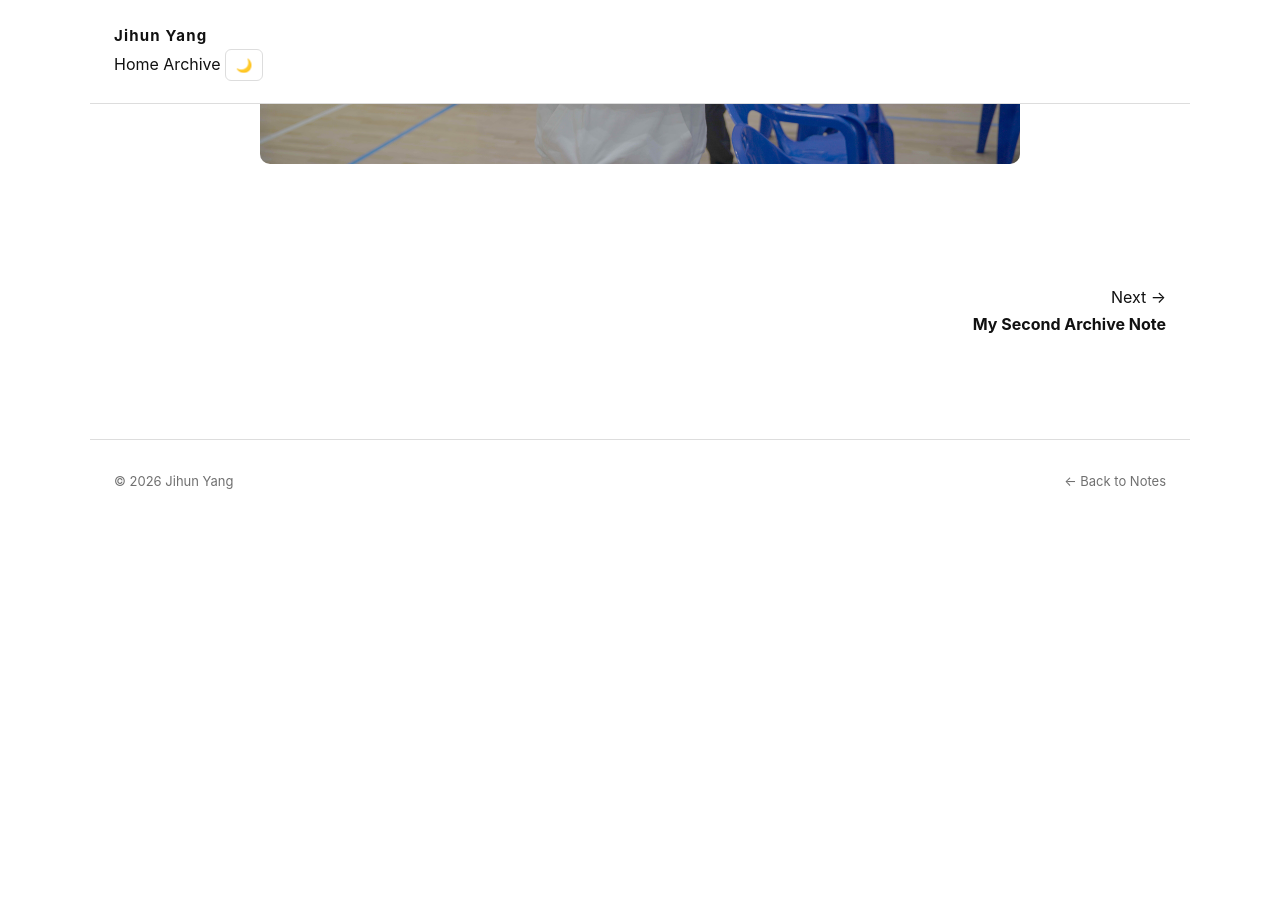
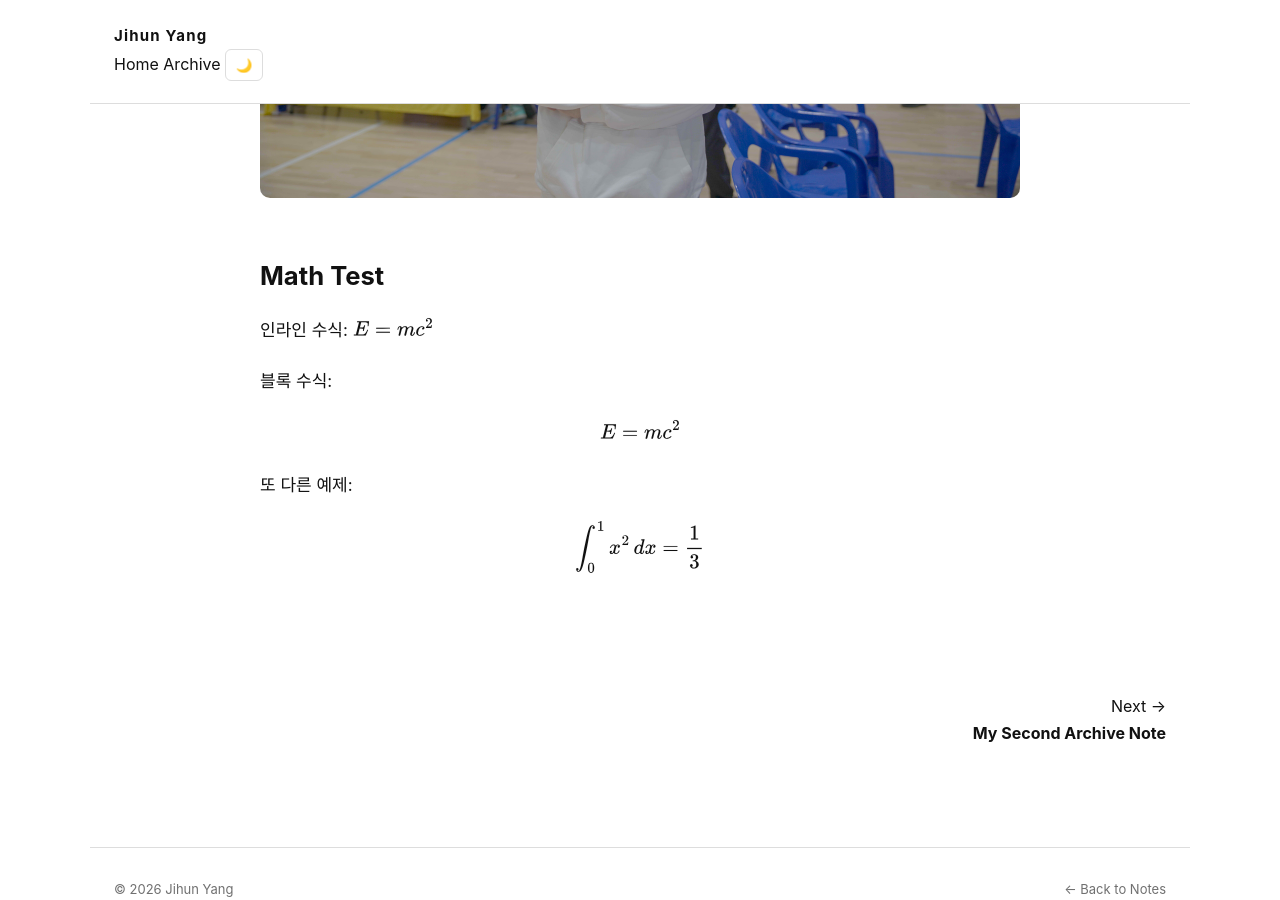
Before and after one commit to JihunYangKR/JihunYangKR.github.io, a Jekyll site: the page built from _posts/2026-09-19-first-note.md, in a window 1280 px wide and 900 px high, scrolled down 2298 px. Built offline with Jekyll 4.4.1, drawn with Linux system fonts in a browser that asks for light colours; before the commit the page ends 2840 px from its top, so only the background shows below that.

Commit message:
Update 2026-09-19-first-note.md

```diff
--- a/_posts/2026-09-19-first-note.md
+++ b/_posts/2026-09-19-first-note.md
@@ -37,3 +37,19 @@ Hello, Archive!
 ## Image Test
 
 ![Test Image](/assets/images/notes/DAN02341.jpg)
+
+## Math Test
+
+인라인 수식: $E = mc^2$
+
+블록 수식:
+
+$$
+E = mc^2
+$$
+
+또 다른 예제:
+
+$$
+\int_0^1 x^2\,dx = \frac{1}{3}
+$$
```
